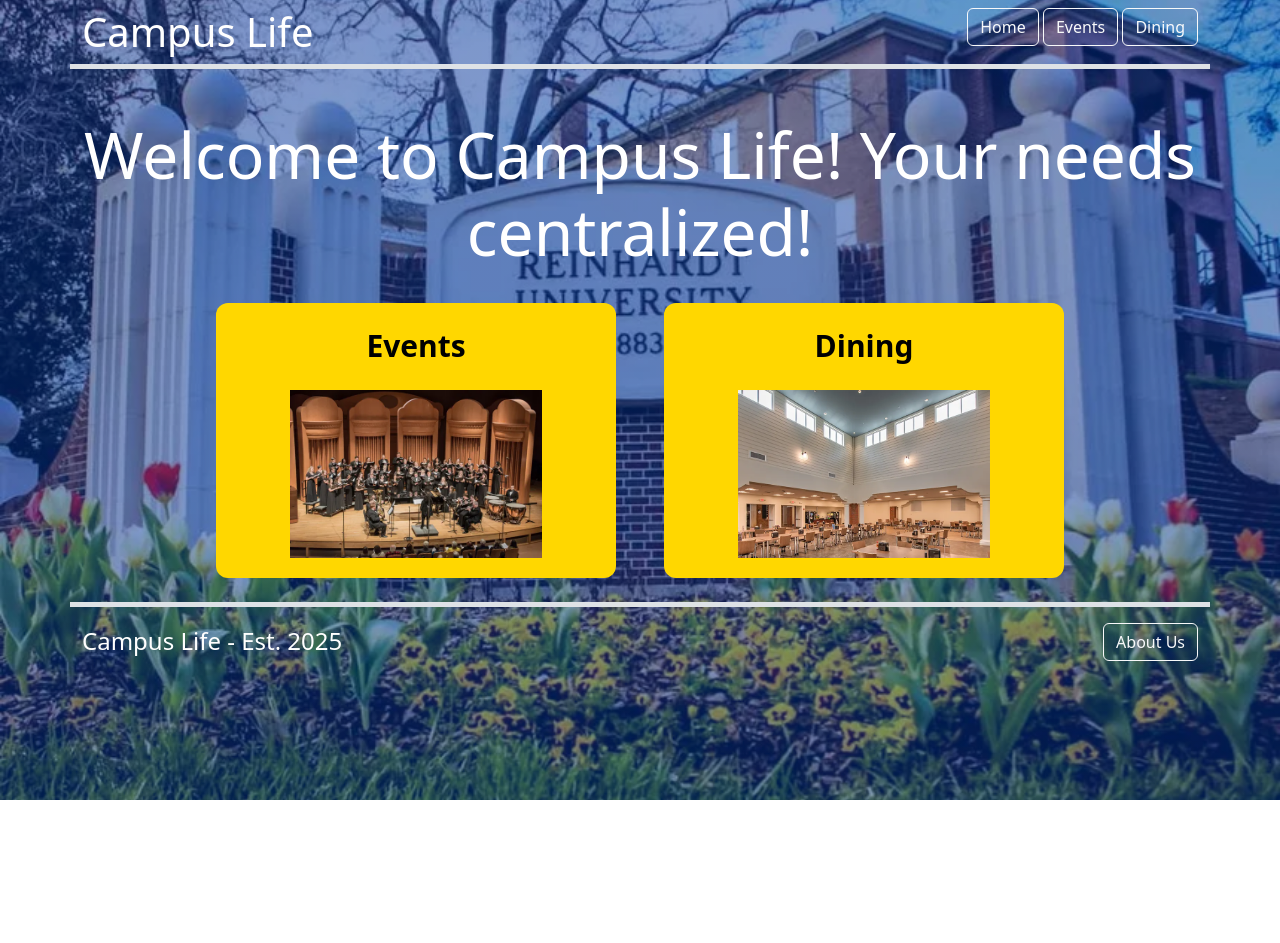
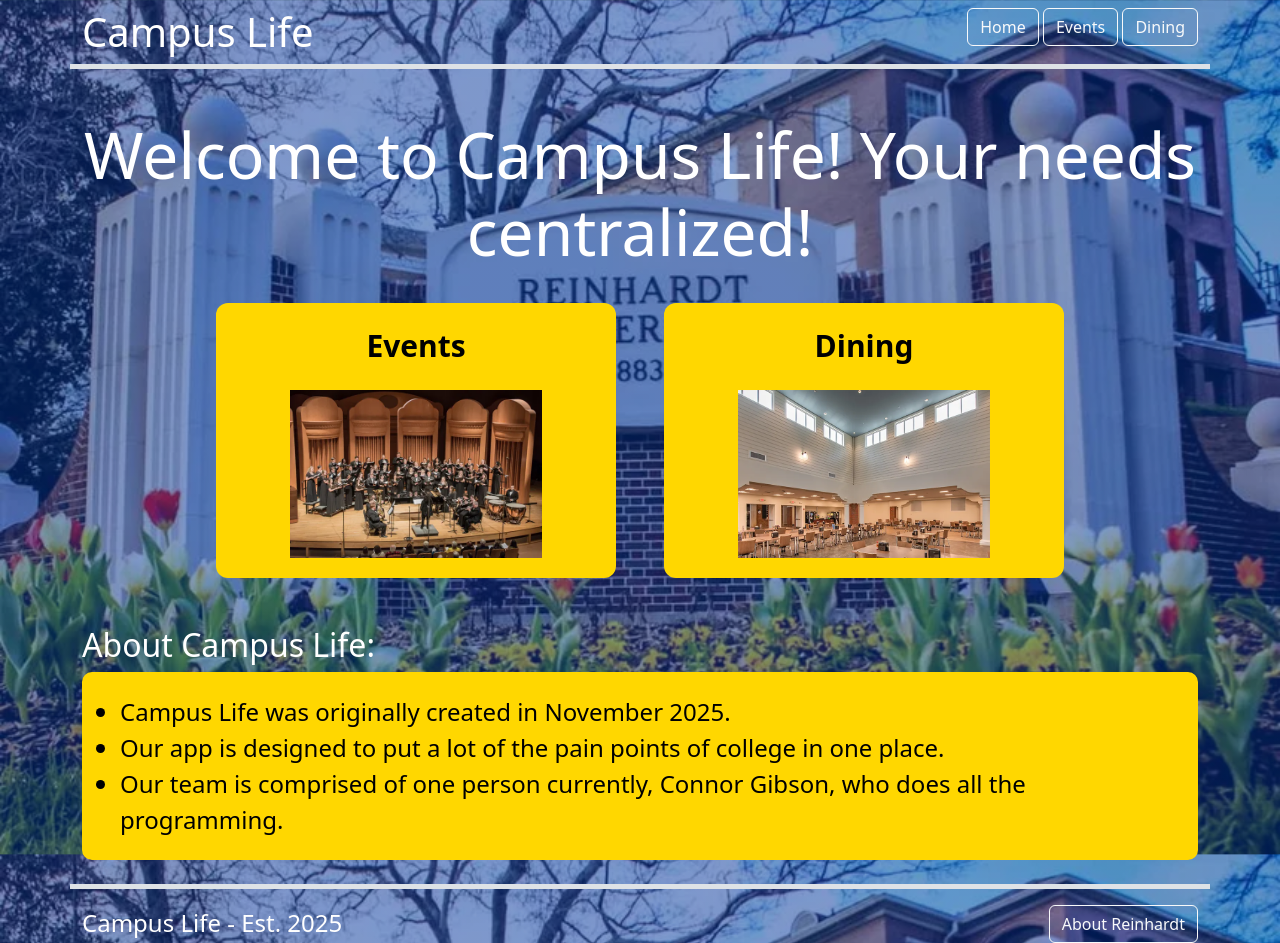
Before and after one commit to rizzle197/campus-life-super-app, a plain HTML site: page index.html in a window 1280 px wide. Before the commit the page ends 800 px from the top, so only its background shows below. Drawn offline with nearby package versions, Linux system fonts and the light colour scheme.

Commit message:
added an "about campus life" section in index.html as well as switching the "About" button in the footer to the Reinhardt external about page. Deleted about_us.html. Edited "text-box" css to work better with the gold color

```diff
--- a/css/style.css
+++ b/css/style.css
@@ -14,11 +14,12 @@
 
 /* Text box to make text stand out on the page */
 .text-box {
-    border: 2px solid rgb(255, 217, 0);
-    padding: 15px;
+    border: 2px solid gold;
+    padding: 20px;
     border-radius: 10px;
-    color: white;
-    width: fit-content;     /* Forms box around text */
+    background-color: gold;
+    color: black;
+    width: fill;     /* Forms box around text */
 }
 
 /* Yellow clickable blocks that are buttons to redirect to specific pages */
--- a/index.html
+++ b/index.html
@@ -43,17 +43,21 @@
                     </a>
                 </div>
 
-                <!-- -->
-                <section>
-
+                <!-- Section on info about Campus Life -->
+                <section class="container pt-5">
+                    <h2>About Campus Life:</h2>
+                    <ul class="text-box">
+                        <li class="mx-3 fs-4">Campus Life was originally created in November 2025.</li>
+                        <li class="mx-3 fs-4">Our app is designed to put a lot of the pain points of college in one place.</li>
+                        <li class="mx-3 fs-4">Our team is comprised of one person currently, Connor Gibson, who does all the programming.</li>
+                    </ul>
                 </section>
-
             </div>
         </main>
         <footer class="container d-flex justify-content-between pt-3 mt-4 border-top border-5">
             <p class="fs-4 m-0">Campus Life - Est. 2025</p>
-            <!-- Link to about-us page -->
-            <a href="./about_us.html" class="btn btn-outline-light ">About Us</a>
+            <!-- Link to about page created by Reinhardt -->
+            <a href="https://www.reinhardt.edu/about/" class="btn btn-outline-light ">About Reinhardt</a>
         </footer>
     </body>
 </html>
```
Also changed, not shown: about_us.html (deleted, +0 -36 lines).
